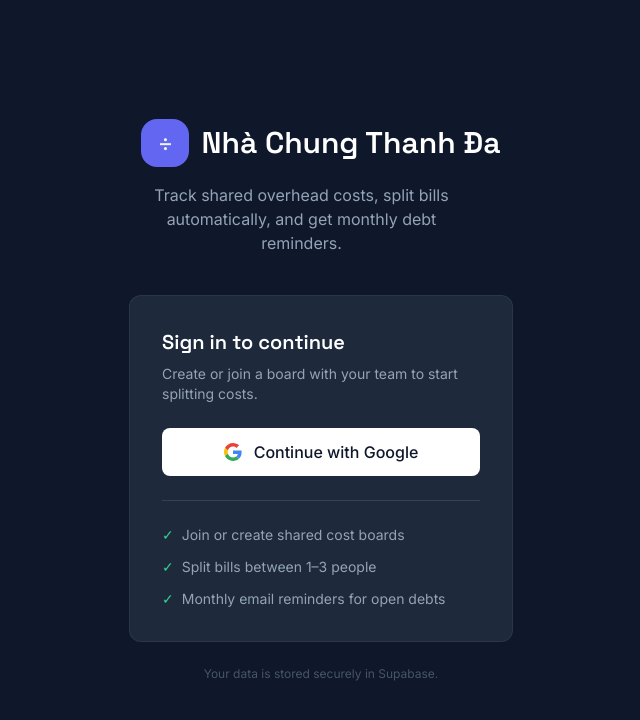
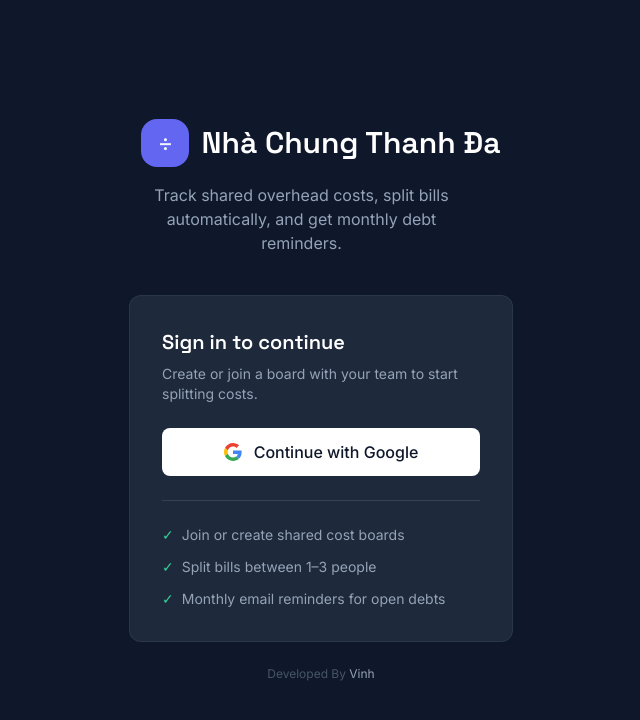
Before and after one commit to vinhdt01/splitboard, a React (Vite) app: page /login in a window 1280 px wide. Shown: the top 720 px of the page, without its empty margins (319-959 px from the left). Built offline with nearby package versions, Linux system fonts and the light colour scheme; no server answers.

Commit message:
Update footer to credit developer with a link to profile

```diff
--- a/src/pages/LoginPage.tsx
+++ b/src/pages/LoginPage.tsx
@@ -53,7 +53,7 @@ export default function LoginPage() {
       </div>
 
       <p className="mt-6 text-xs text-slate-600">
-        Your data is stored securely in Supabase.
+        Developed By <a href="https://www.facebook.com/vinhthe.tv" target="_blank" rel="noopener noreferrer" className="text-slate-400 hover:text-slate-200 transition-colors">Vinh</a>
       </p>
     </div>
   )
```
